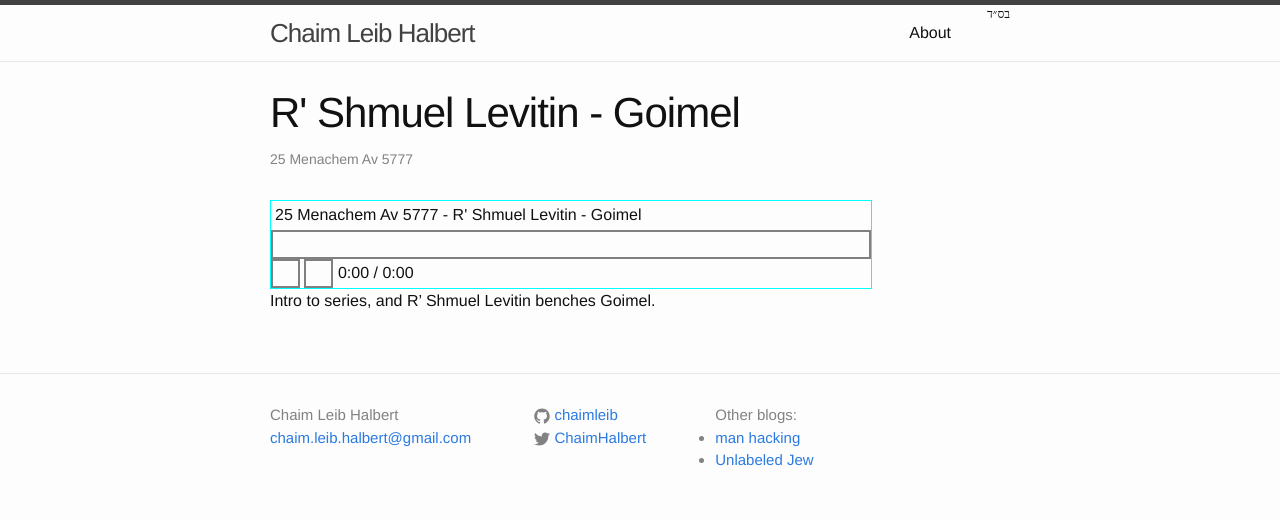
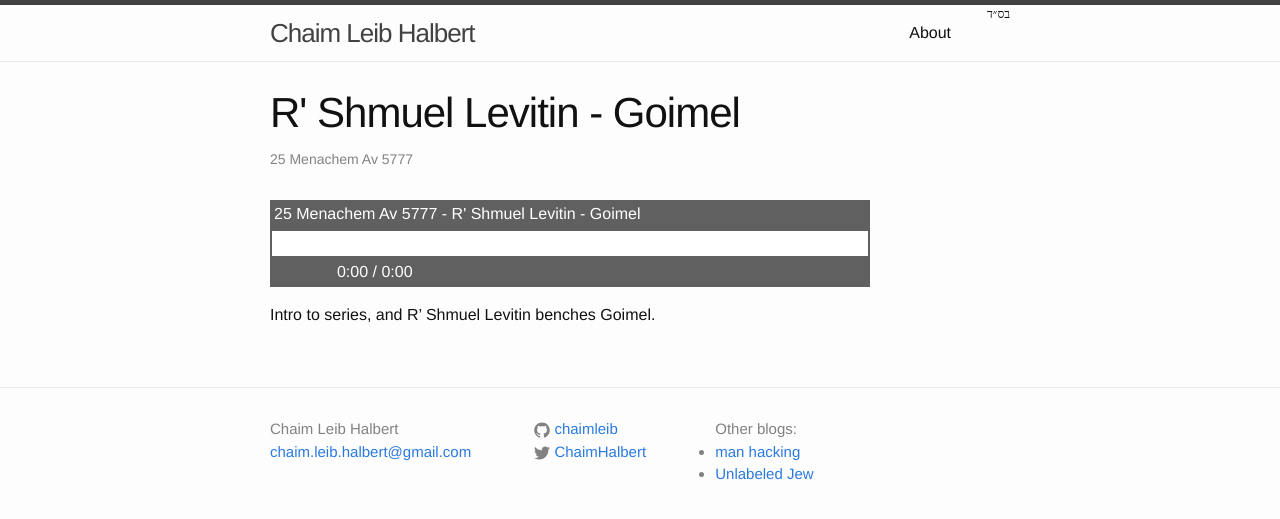
Before and after one commit to chaimleib/chaimleib.github.io, a Jekyll site: the page built from _shapiro_zichronos/0001 - 25 Menachem Av 5777 R' Shmuel Levitin - Goimel.md, in a window 1280 px wide. Shown: the top 519 px of the page. Built offline with Jekyll 4.4.1, drawn with Linux system fonts in a browser that asks for light colours; nearby versions of some CDN libraries.

Commit message:
dark player theme, fix volume slider at 0

```diff
--- a/_includes/podcast_player.html
+++ b/_includes/podcast_player.html
@@ -1,6 +1,6 @@
 <div class="podcast-player" data-playlist="{{ include.playlist }}" data-currentFile="{{ include.file }}">
   <div class="title">
-    <span class="trackTitle playlistBtn">Track Title</span>
+    <span class="trackTitle playlistBtn">&nbsp;</span>
   <!-- Playlist -->
     <div class="playlist">
       <div class="list"></div>
@@ -30,6 +30,4 @@
       </div>
     </div>
   </div>
-
-  <div class="waveform"></div>
 </div>
--- a/_layouts/podcast.html
+++ b/_layouts/podcast.html
@@ -2,7 +2,6 @@
 layout: default
 js:
 - "https://cdnjs.cloudflare.com/ajax/libs/howler/2.0.9/howler.min.js"
-- "/js/siriwave.js"
 - "/js/podcast_player.js"
 ---
 <script>
--- a/_sass/_podcast-player.scss
+++ b/_sass/_podcast-player.scss
@@ -1,36 +1,38 @@
 $controls-height: 25px;
 $button-width: $controls-height;
 $button-border-width: 2px;
-$button-border-color: grey;
 $player-width: 600px;
 $player-height: 3 * $controls-height + 6 * $button-border-width;
 
-$controls-bg-color: rgba(128, 128, 128, .9);
+$controls-bg-color: rgba(96, 96, 96, 1);
+$button-border-color: $controls-bg-color;
 $button-border: $button-border-width solid $button-border-color;
 $lrPadding: 4px;
+$dark: rgba(50, 50, 50, 1);
+$disabled: rgba(192, 192, 192, 1);
+$float-controls-color: rgba(192, 192, 192, 1);
 
 .podcast-player {
-  width: $player-width;
-  height: $player-height;
-  border: 1px solid cyan;
+  max-width: $player-width;
+  background: $controls-bg-color;
+  color: white;
+  margin-bottom: 1em;
 
-  .waveform {
-    width: $player-width;
-    height: $player-height - 2*$controls-height;
-    display: none;
-    cursor: pointer;
-  }
   .progress {
     width: 0%;
     height: $controls-height;
-    background-color: #000;
+    background-color: $dark;
     z-index: -1;
   }
+  .progressOuter {
+    border: $button-border;
+    background-color: white;
+  }
   .loading {
-    display: none;
     height: $controls-height;
     width: $button-width;
-    background: rgba(192, 192, 192, 1);
+    background: $disabled;
+    cursor: default;
   }
 
   .playlist {
@@ -42,7 +44,6 @@ $lrPadding: 4px;
     padding-left: $lrPadding;
     padding-right: $lrPadding;
     max-width: 100%;
-    text-decoration: underline;
     height: $controls-height;
     padding-top: $button-border-width;
     padding-bottom: $button-border-width;
@@ -51,20 +52,19 @@ $lrPadding: 4px;
   .list {
     width: $player-width - 2 * $button-border-width;
     max-height: 30%;
-    height: $player-height - $controls-height - 4 * $button-border-width;
     margin-left: -$lrPadding;
     position: absolute;
     overflow-x: hidden;
     overflow-y: auto;
     text-overflow: ellipsis;
-    background-color: rgba(200, 200, 200, 1);
+    background-color: $float-controls-color;
     border: $button-border;
   }
   .list-track {
     padding-left: $lrPadding;
     padding-right: $lrPadding;
     text-decoration: underline;
-    color: rgba(50, 50, 50, 1);
+    color: $dark;
   }
   .current-track {
     text-decoration: none;
@@ -75,9 +75,6 @@ $lrPadding: 4px;
     cursor: pointer;
   }
 
-  .progressOuter {
-    border: $button-border;
-  }
   .volume {
     display: none;
     position: absolute;
@@ -93,19 +90,23 @@ $lrPadding: 4px;
     display: inline-block;
     text-align: center;
     margin: 0;
+    cursor: pointer;
   }
   .skippers {
     float: right;
   }
   .prevBtn {
+    display: none;
     font-family: "Webdings";
     width: $button-width;
   }
   .nextBtn {
+    display: none;
     font-family: "Webdings";
     width: $button-width;
   }
   .playBtn {
+    display: none;
     font-family: "Webdings";
     width: $button-width;
   }
@@ -122,7 +123,8 @@ $lrPadding: 4px;
     position: absolute;
     width: $button-width;
     cursor: pointer;
-    background-color: rgba(255, 255, 255, 0.8);
+    background-color: white;
+    color: $controls-bg-color;
     border-radius: $button-width / 2;
     font-family: "Webdings";
   }
--- a/js/podcast_player.js
+++ b/js/podcast_player.js
@@ -68,7 +68,7 @@ var Player = function(playlist, currentFile, dom) {
   );
   self.showTrackNumber = self.showTrackList = self.playlist.length > 1;
 
-  var elms = ['trackTitle', 'timer', 'duration', 'playBtn', 'pauseBtn', 'prevBtn', 'nextBtn', 'playlistBtn', 'volumeBtn', 'progress', 'wave', 'waveform', 'loading', 'playlist', 'list', 'volume', 'sliderBtn'];
+  var elms = ['trackTitle', 'timer', 'duration', 'playBtn', 'pauseBtn', 'prevBtn', 'nextBtn', 'playlistBtn', 'volumeBtn', 'progress', 'loading', 'playlist', 'list', 'volume', 'sliderBtn'];
   for (var i=0; i<elms.length; i++) {
     var cls = elms[i];
     var elm = self.dom.player.getElementsByClassName(cls);
@@ -103,7 +103,6 @@ var Player = function(playlist, currentFile, dom) {
   // Bind our player controls.
   self.dom.playBtn.addEventListener('click', function() { self.play(); });
   self.dom.pauseBtn.addEventListener('click', function() { self.pause(); });
-  self.dom.waveform.addEventListener('click', function(event) { self.seek(event.clientX / self.dom.player.innerWidth); });
   if (self.showTrackList) {
     self.dom.playlistBtn.addEventListener('click', function() { self.togglePlaylist(); });
     self.dom.playlist.addEventListener('click', function() { self.togglePlaylist(); });
@@ -138,40 +137,14 @@ var Player = function(playlist, currentFile, dom) {
       var travel = self.dom.volume.clientHeight - sliderHeight;
       var clientY = y - self.dom.volume.offsetTop - 0.5 * sliderHeight;
       var per = Math.min(1, Math.max(0, 1 - clientY / travel));
+      console.log('clientY: ' + clientY + ' per: ' + per);
       self.volume(per);
     }
   };
   self.dom.volume.addEventListener('mousemove', move);
   self.dom.volume.addEventListener('touchmove', move);
 
-
-  // Setup the "waveform" animation.
-  self.wave = new SiriWave({
-      container: self.dom.waveform,
-      width: self.dom.player.innerWidth,
-      height: self.dom.player.innerHeight * 0.3,
-      cover: true,
-      speed: 0.03,
-      amplitude: 0.7,
-      frequency: 2
-  });
-  self.wave.start();
-
-  // Update the height of the wave animation.
-  // These are basically some hacks to get SiriWave.js to do what we want.
   var resize = function() {
-    var height = self.dom.player.innerHeight * 0.3;
-    var width = self.dom.player.innerWidth;
-    self.wave.height = height;
-    self.wave.height_2 = height / 2;
-    self.wave.MAX = self.wave.height_2 - 4;
-    self.wave.width = width;
-    self.wave.width_2 = width / 2;
-    self.wave.width_4 = width / 4;
-    self.wave.canvas.height = height;
-    self.wave.canvas.width = width;
-    self.wave.container.style.margin = -(height / 2) + 'px auto';
-
     self._updVolume();
   };
   resize();
@@ -212,29 +185,19 @@ Player.prototype = {
           // Start upating the progress of the track.
           requestAnimationFrame(self.step.bind(self));
 
-          // Start the wave animation if we have already loaded
-          self.wave.container.style.display = 'block';
           self.dom.pauseBtn.style.display = 'inline-block';
         },
         onload: function() {
-          // Start the wave animation.
-          self.wave.container.style.display = 'block';
           self.dom.loading.style.display = 'none';
         },
         onend: function() {
-          // Stop the wave animation.
-          self.wave.container.style.display = 'none';
           if (self.index + 1 < self.playlist.length) {
             self.skip('right');
           }
         },
         onpause: function() {
-          // Stop the wave animation.
-          self.wave.container.style.display = 'none';
         },
         onstop: function() {
-          // Stop the wave animation.
-          self.wave.container.style.display = 'none';
         }
       });
     }
@@ -344,7 +307,10 @@ Player.prototype = {
   _updVolume: function() {
     // Update the display on the slider.
     var self = this;
-    var vol = Howler.volume() || 1;
+    var vol = 1;
+    if (typeof Howler.volume === 'function') {
+      vol = Howler.volume();
+    }
     var sliderHeight = self.dom.sliderBtn.clientHeight;
     var travel = self.dom.volume.clientHeight - sliderHeight;
     self.dom.sliderBtn.style.top = (
```
